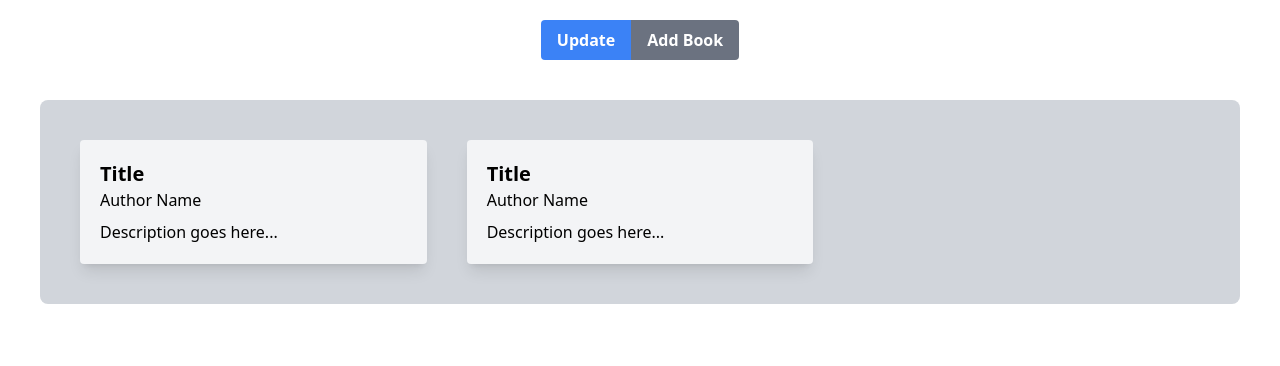
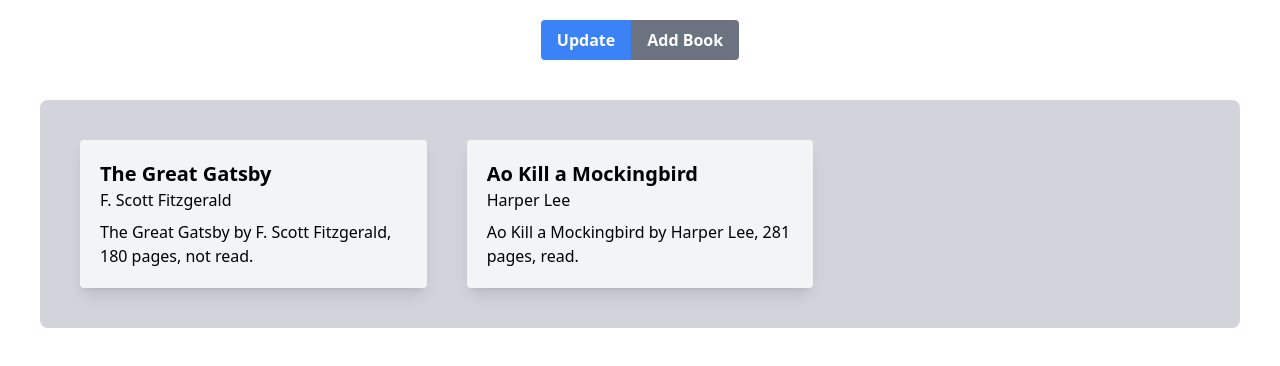
Before and after one commit to cesarbrancalhao/Odin.Library, a website: page index.html in a window 1280 px wide. Drawn offline with Linux system fonts and the light colour scheme.

Commit message:
Added: Automatic loading of the list

```diff
--- a/index.html
+++ b/index.html
@@ -25,21 +25,7 @@
     <span id="errorHelper" class="text-red-500"> </span>
     </div>
 
-    <div id="container" class="grid grid-cols-3 bg-gray-300 mx-10 my-5 p-5 rounded-lg">
-
-        <a href="#" class="rounded bg-gray-100 p-5 m-5 shadow-lg hover:bg-blue-400">
-            <h2 class="font-bold text-xl">Title</h2>
-            <p>Author Name</p>
-            <p class="mt-2"> Description goes here...</p>
-        </a>
-
-        <a href="#" class="rounded bg-gray-100 p-5 m-5 shadow-lg hover:bg-blue-400">
-            <h2 class="font-bold text-xl">Title</h2>
-            <p>Author Name</p>
-            <p class="mt-2"> Description goes here...</p>
-        </a>
-
-    </div>
+    <div id="container" class="grid grid-cols-3 bg-gray-300 mx-10 my-5 p-5 rounded-lg"></div>
 
     <script src="./src/main.js"></script>
 </body>
--- a/src/main.js
+++ b/src/main.js
@@ -27,7 +27,7 @@ function Book(title, publisher, author, pages, status, description = "") {
 
 const library = [
     new Book('The Great Gatsby', 'Charles Scribner`s', 'F. Scott Fitzgerald', 180, 'n'),
-    new Book('To Kill a Mockingbird', 'Grand Central Publishing', 'Harper Lee', 281, 'r'),
+    new Book('Ao Kill a Mockingbird', 'Grand Central Publishing', 'Harper Lee', 281, 'r'),
 ];
 
 let errors = [];
@@ -99,6 +99,7 @@ const listBooks = (option) => {
     errors = [];
 
     const filters = {
+        't': 'title',
         'w': 'publisher',
         'a': 'author',
         'p': 'pages',
@@ -142,6 +143,9 @@ let fillPageBooks = (option) => {
     if (hasErrors)
         return;
 
+
+    container.innerHTML = '';
+
     books.forEach((book) => {
 
         let bookDiv = document.createElement('a');
@@ -181,6 +185,9 @@ let checkErrors = () => {
 let container = document.querySelector('#container');
 
 document.querySelector('#updateButton').addEventListener('click', () => {
-    container.innerHTML = '';
-    fillPageBooks('w');
-})
+    fillPageBooks('t');
+});
+
+onload = () => {
+    fillPageBooks();
+}
```
